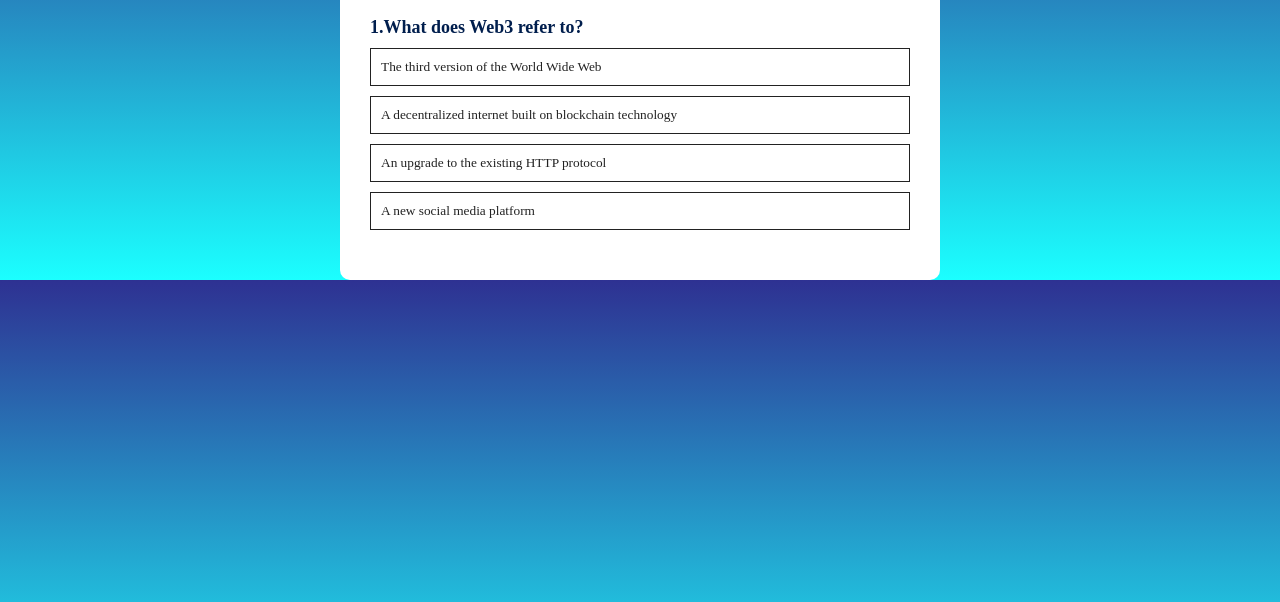
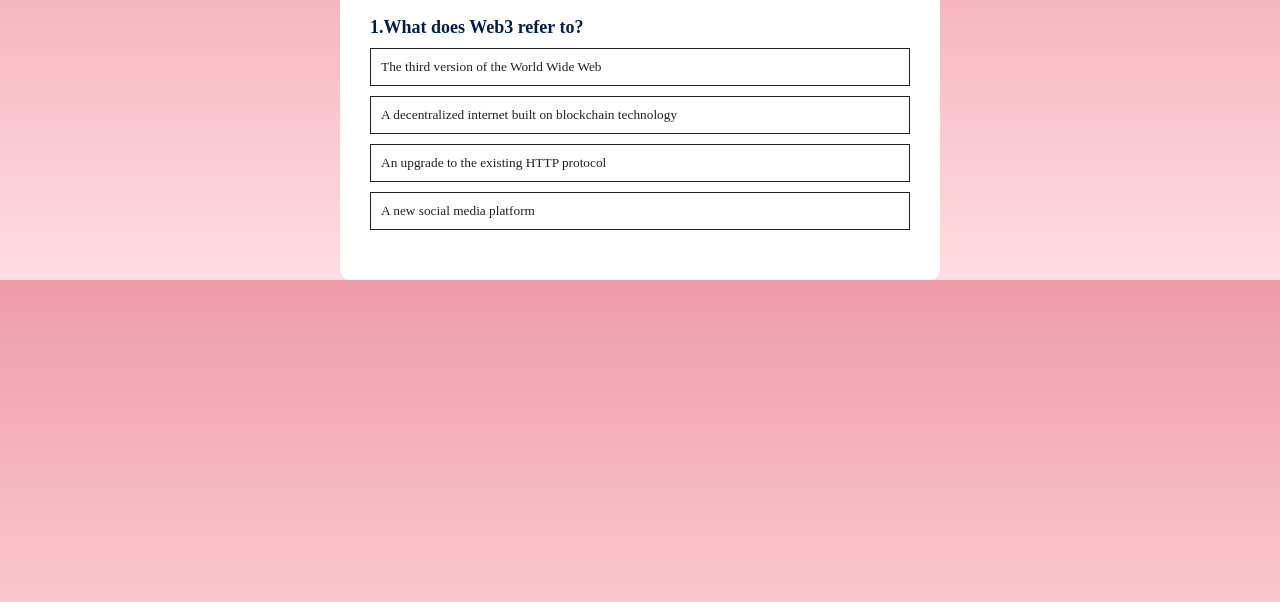
Before and after one commit to Shrawan0701/Quiz-App, a plain HTML site: page index.html in a window 1280 px wide. Shown: the part 198-800 px from the top of the page. Drawn offline with Linux system fonts and the light colour scheme.

Commit message:
Update style.css

```diff
--- a/style.css
+++ b/style.css
@@ -6,7 +6,7 @@
 }
 
 body {
-  background:linear-gradient(#2E3192, #1BFFFF);
+  background:linear-gradient(#EE9CA7, #FFDDE1);
 }
 
 .app {
```
